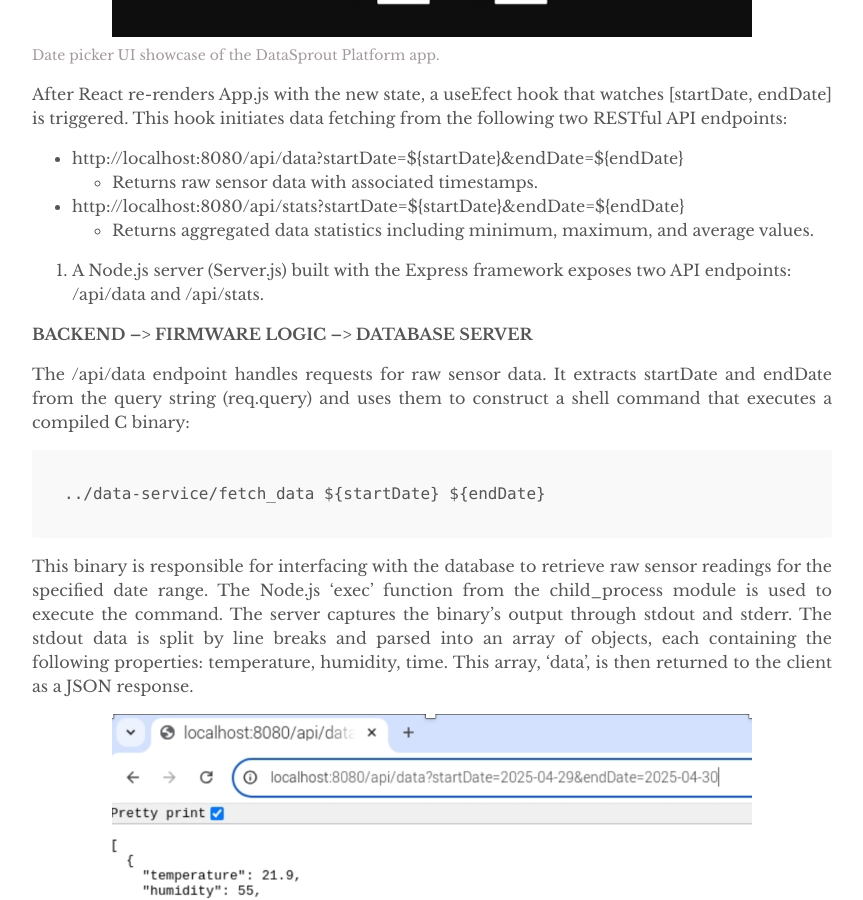
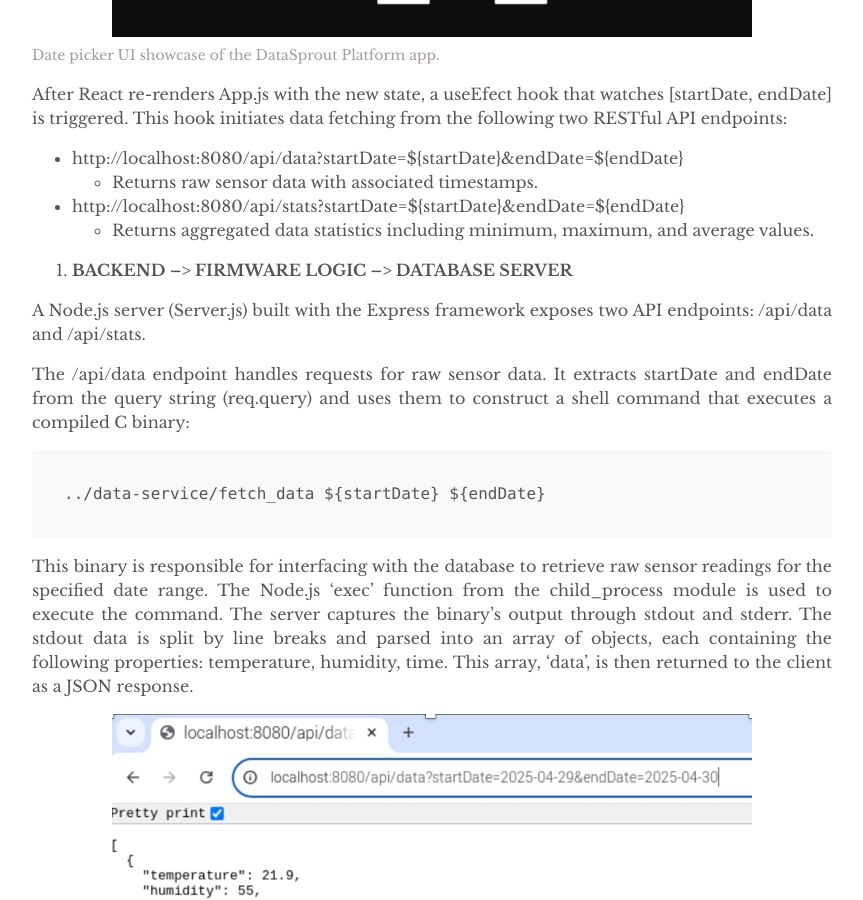
Before and after one commit to jackiechanmakes/jackiechanmakes.github.io, a Jekyll site: the page built from _posts/2025-04-19-plant-monitor.md, in a window 1280 px wide and 900 px high, scrolled down 6841 px. Shown: the whole window, without its empty margins (208-1071 px from the left). Built offline with Jekyll 4.4.1, drawn with Linux system fonts in a browser that asks for light colours; comment, search, counter and statistics services are not loaded.

Commit message:
Add formatting

```diff
--- a/_posts/2025-04-19-plant-monitor.md
+++ b/_posts/2025-04-19-plant-monitor.md
@@ -169,9 +169,11 @@ After React re-renders App.js with the new state, a useEfect hook that watches [
 - http://localhost:8080/api/stats?startDate=${startDate}&endDate=${endDate}
   - Returns aggregated data statistics including minimum, maximum, and average values.
 
-2.	A Node.js server (Server.js) built with the Express framework exposes two API endpoints: /api/data and /api/stats.
+2. **BACKEND --> FIRMWARE LOGIC --> DATABASE SERVER**
 
-**BACKEND --> FIRMWARE LOGIC --> DATABASE SERVER**
+A Node.js server (Server.js) built with the Express framework exposes two API endpoints: /api/data and /api/stats.
+
+
 
 The /api/data endpoint handles requests for raw sensor data. It extracts startDate and endDate from the query string (req.query) and uses them to construct a shell command that executes a compiled C binary:
 
```
